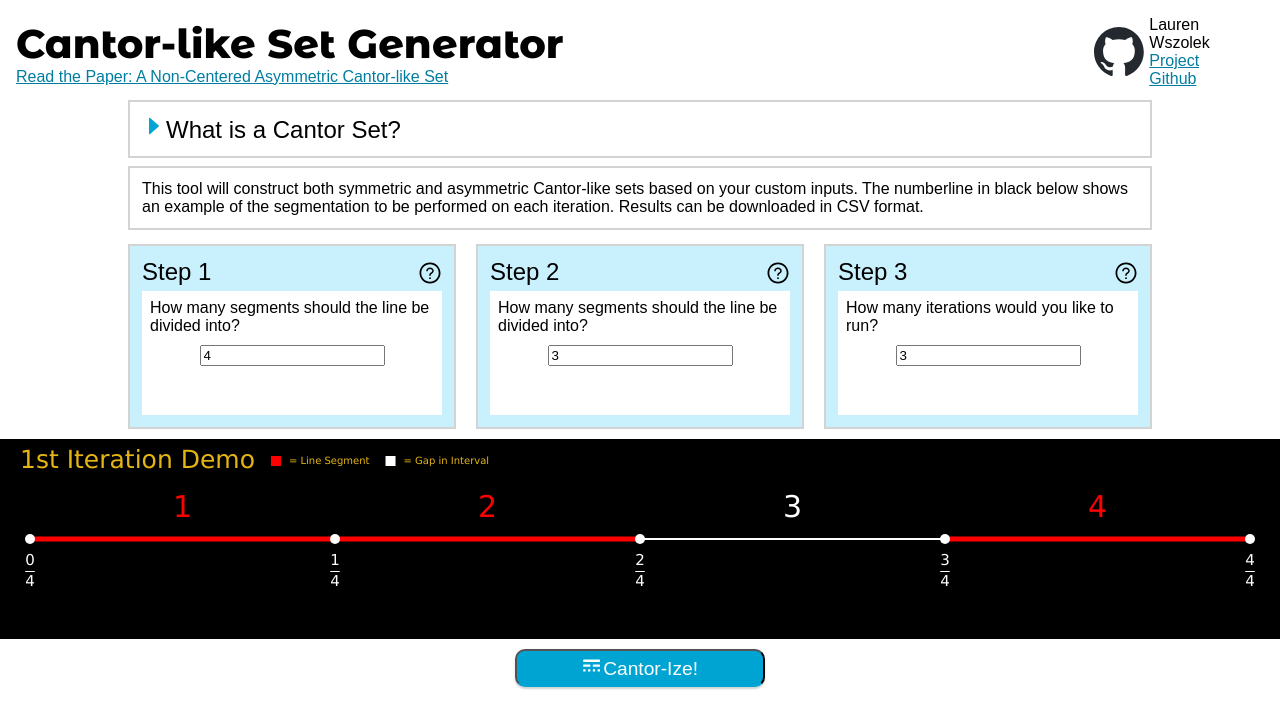
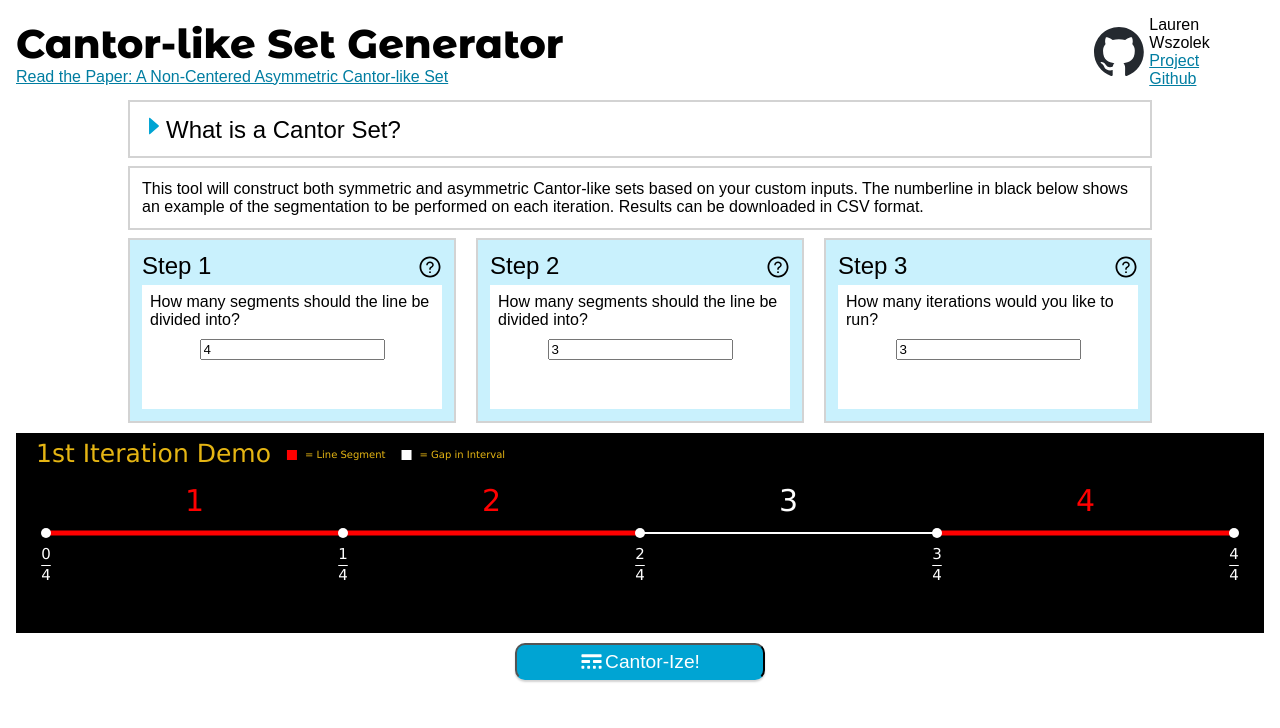
Before and after one commit to bambery/cantor_3-4_react, a React (Create React App) app: page / in a window 1280 px wide. Shown: the top 728 px of the page. Built offline with nearby package versions, Linux system fonts and the light colour scheme; a web font is replaced by a local one.

Commit message:
cleaning up css and indentation

```diff
--- a/src/components/ButtonSet.js
+++ b/src/components/ButtonSet.js
@@ -14,11 +14,9 @@ const ButtonSet = ({ buttonSetConfig }) => {
                     type={config['type']}
                     disabled={config['disabled']}
                 >
-                    <span className={styles.icon}>
-                        {config['icon']
-                            ? React.createElement(config['icon'], { className: 'icon' })
-                            : ''}
-                    </span>
+                    {config['icon']
+                        ? React.createElement(config['icon'], { className: styles.icon })
+                        : ''}
                     {config['text']}
                 </button>
             )}
--- a/src/components/ButtonSet.module.css
+++ b/src/components/ButtonSet.module.css
@@ -48,8 +48,8 @@
 }
 
 .icon {
+    vertical-align: bottom;
+    padding: 0 2px 0 0;
     height: 1.2em;
     width: 1.2em;
-    vertical-align: bottom;
-    padding: 0 2px 0 0;
 }
--- a/src/components/CantorForm.js
+++ b/src/components/CantorForm.js
@@ -6,12 +6,11 @@ import Report from '../models/report'
 import Cantor from '../models/cantor'
 import { stateDefaults } from '../shared/constants'
 
-import styles from './CantorForm.module.css'
 import CantorInputs from './CantorInputs'
 import Results from './Results'
 import Demo from './Demo'
 
-const CantorForm = ({ setNotification }) => {
+function CantorForm({ setNotification }) {
     const [setup, setSetup] = useState({
         'numSegments':  stateDefaults['numSegments'],
         'toRemove':     stateDefaults['toRemove'],
@@ -78,7 +77,7 @@ const CantorForm = ({ setNotification }) => {
         }
     }, [formErrors])
 
-    const anyErrors = (specific=null) => {
+    function anyErrors(specific = null) {
         if(specific){
             return !!formErrors[specific]
         } else {
@@ -86,7 +85,7 @@ const CantorForm = ({ setNotification }) => {
         }
     }
 
-    const handleCantorizeClick = (event) => {
+    function handleCantorizeClick(event) {
         event.preventDefault()
         setNotification()
         if(anyErrors()){
@@ -108,11 +107,11 @@ const CantorForm = ({ setNotification }) => {
         )
     }
 
-    const reopenForEdit = () => {
+    function reopenForEdit() {
         setDisplayResults(false)
     }
 
-    const handleDownload = () => {
+    function handleDownload() {
         const report = new Report(cantor)
         const blob = new Blob([report.output], { type: 'text/csv;charset=utf-8,' })
         const objUrl = URL.createObjectURL(blob)
--- a/src/components/CantorInputs.module.css
+++ b/src/components/CantorInputs.module.css
@@ -2,7 +2,7 @@
     width: 80%;
     display: flex;
     flex-direction: row;
-    margin: 10px auto;
+    margin: 4px auto 10px;
     column-gap: 20px;
     text-align: left;
 }
--- a/src/components/Demo.js
+++ b/src/components/Demo.js
@@ -5,9 +5,9 @@ import ButtonSet from './ButtonSet'
 import IntervalCollection from '../models/interval_collection'
 import RiseLoader from 'react-spinners/RiseLoader'
 import { BsBorderStyle } from 'react-icons/bs'
-import { useState, useEffect } from 'react'
+import styles from './Demo.module.css'
 
-const Demo = ({ cantorIter, disableCanvas, loading, toRemove, disableSubmit, handleCantorizeClick }) => {
+function Demo({ cantorIter, disableCanvas, loading, toRemove, disableSubmit, handleCantorizeClick }) {
 
     const setupButtonConfig = {
         'cantorize': {
@@ -21,13 +21,13 @@ const Demo = ({ cantorIter, disableCanvas, loading, toRemove, disableSubmit, han
     }
 
     return (
-        <div className='spinner-parent'>
-            <div className={ `${ loading ? '' : 'hidden'} loading-spinner`} >
+        <div className={styles.spinnerParent}>
+            <div className={ `${loading ? '' : styles.hidden} loadingSpinner`} >
                 <RiseLoader
                     color={getComputedStyle(document.body).getPropertyValue('--color-dark-bluish')}
                 />
             </div>
-            <div className={`${(disableCanvas || loading) ? 'disable-item': ''}`}>
+            <div className={`${(disableCanvas || loading) ? 'disableItem': ''}`}>
                 <Numberline
                     intCol={cantorIter}
                     isDemo={true}
--- /dev/null
+++ b/src/components/Demo.module.css
@@ -0,0 +1,28 @@
+.spinnerParent {
+    position: relative;
+}
+
+.loadingSpinner {
+    position: absolute;
+    height: 200px;
+    width: 100%;
+    z-index: 1;
+    display: flex;
+    justify-content: center;
+    align-items: center;
+}
+
+.hidden {
+    position: absolute;
+    display: none;
+    width: 100%;
+}
+
+.disableItem {
+    z-index: auto;
+    background-color: grey;
+    opacity: 0.3;
+    height:100%;
+    width:100%;
+    background-repeat:no-repeat;
+}
--- a/src/components/Header.module.css
+++ b/src/components/Header.module.css
@@ -3,6 +3,7 @@
     flex-direction: row;
     align-items: center;
     justify-content: space-between;
+    /* this margin should live on main or body or root */
     margin-left: 1em;
     margin-right: 1em;
 }
--- a/src/components/Numberline.js
+++ b/src/components/Numberline.js
@@ -4,6 +4,7 @@ import PropTypes from 'prop-types'
 import IntervalCollection from '../models/interval_collection'
 import Fraction from '../models/fraction'
 import { getLabel } from '../shared/utils'
+import styles from './Numberline.module.css'
 
 const Numberline = ({ intCol, isDemo, toRemove }) => {
     //////////////////////////////////////////////
@@ -285,7 +286,7 @@ const Numberline = ({ intCol, isDemo, toRemove }) => {
     }
 
     return(
-        <div className='numberline'>
+        <div className={styles.numberline}>
             <canvas
                 ref={canvasRef}
             />
--- /dev/null
+++ b/src/components/Numberline.module.css
@@ -0,0 +1,15 @@
+.numberline {
+    height: 200px;
+    position: relative;
+    display: flex;
+    flex-direction: row;
+    justify-content: center;
+    /* this margin should be higher */
+    margin: auto 1em;
+}
+
+.numberline canvas {
+    position: absolute;
+    z-index: -1;
+    width: 100%;
+}
--- a/src/index.css
+++ b/src/index.css
@@ -40,47 +40,6 @@ main > header, section {
     background: var(--color-error-bg);
     border: 1px solid var(--color-error-text);
     border-radius: 10px;
-}
-
-/****************/
-
-.numberline {
-    height: 200px;
-    position: relative;
-}
-
-.numberline canvas {
-    position: absolute;
-    z-index: -1;
-}
-
-.spinner-parent {
-    position: relative;
-}
-
-.loading-spinner {
-    position: absolute;
-    height: 200px;
-    width: 100%;
-    z-index: 1;
-    display: flex;
-    justify-content: center;
-    align-items: center;
-}
-
-.hidden {
-    position: absolute;
-    display: none;
-    width: 100%;
-}
-
-.disable-item {
-    z-index: auto;
-    background-color: grey;
-    opacity: 0.3;
-    height:100%;
-    width:100%;
-    background-repeat:no-repeat;
 }
 
 /****************/
```
Also changed, not shown: src/App.js (+1 -6 lines), src/components/CantorForm.module.css (deleted). Lines whose indentation alone changed are shown as unchanged.
